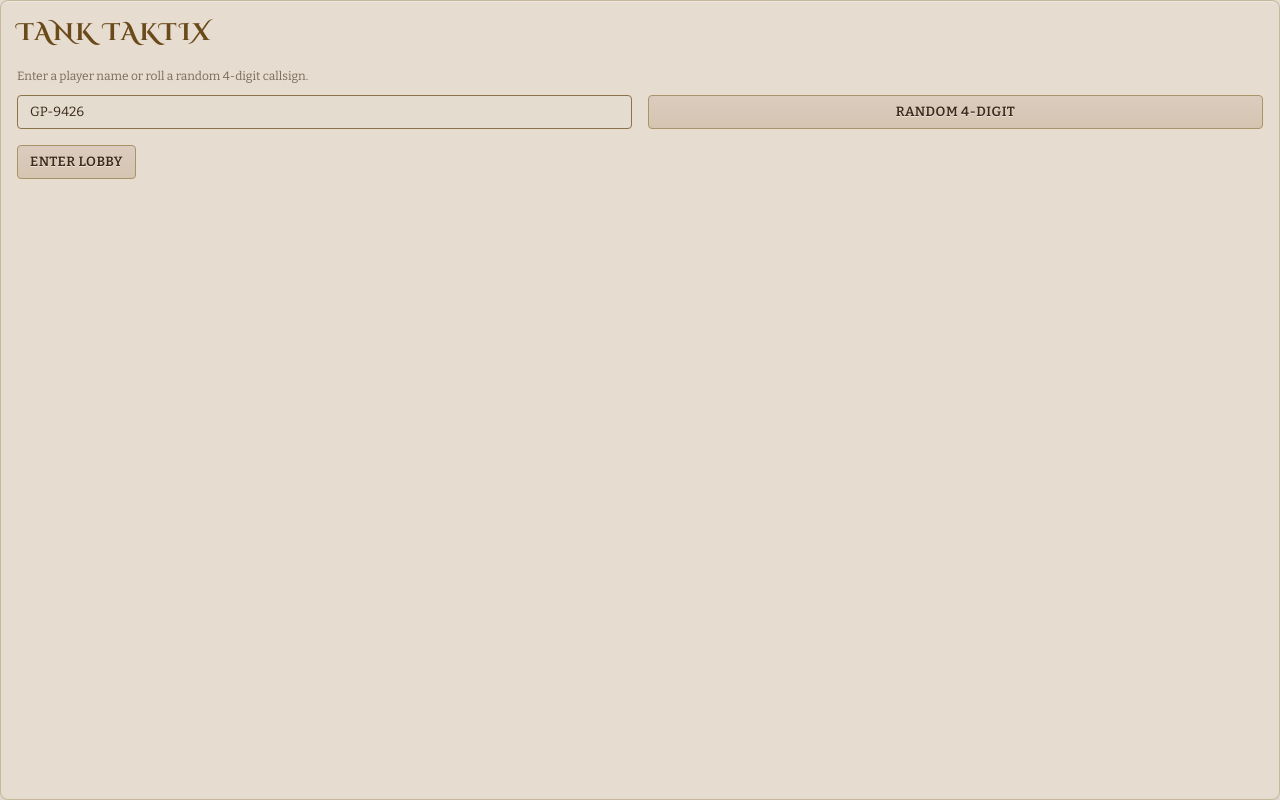
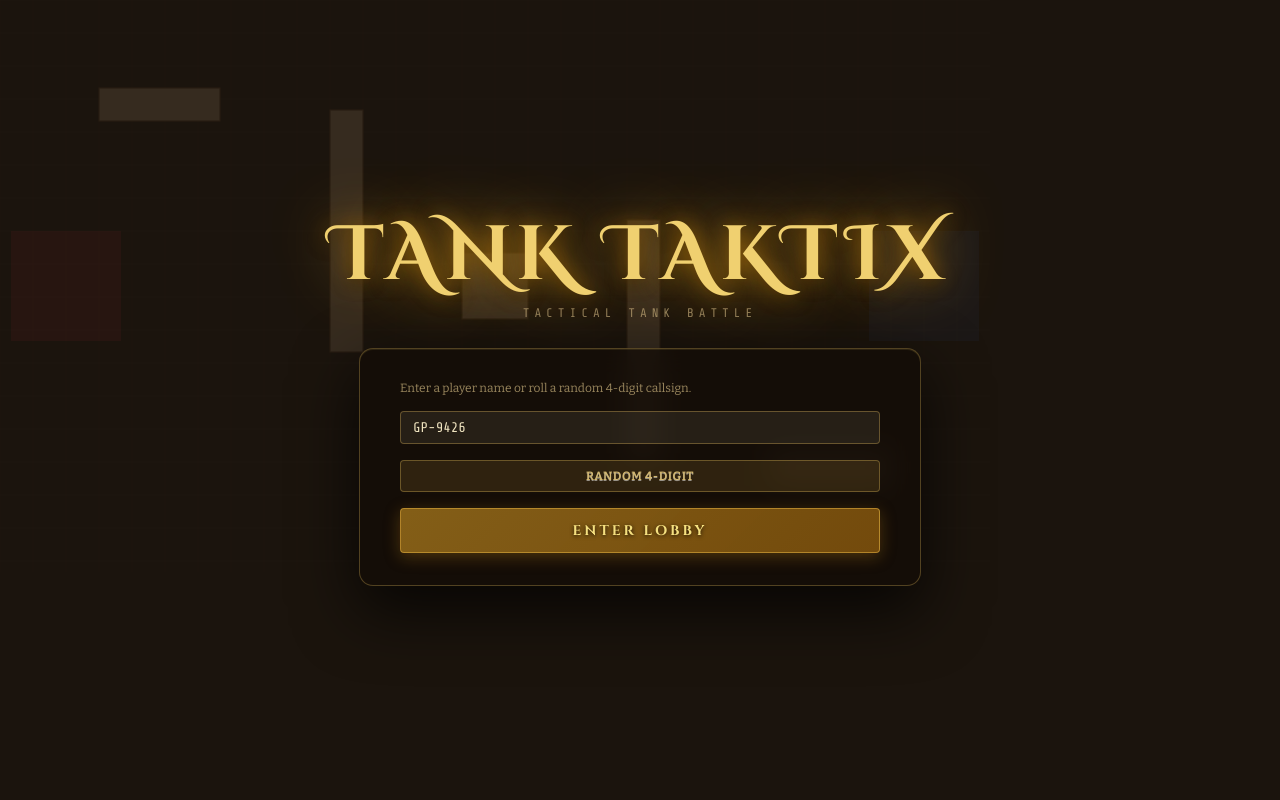
Before and after one commit to nobinko/tanktaktix, a website built with Vite: page client/index.html in a window 1280 px wide. Built offline with nearby package versions, Linux system fonts and the light colour scheme.

Commit message:
feat: 5-10 タイトル画面リデザイン (diep.io方式 背景Canvas + 半透明オーバーレイUI)

```diff
--- a/client/src/main.ts
+++ b/client/src/main.ts
@@ -7,9 +7,11 @@ import { handleServerMessage } from "./net/handlers";
 import { attachKeyboardInput } from "./input/keyboard";
 import { attachMouseInput } from "./input/mouse";
 import { initModalHandlers, showConfirmDialog, showInfoDialog, showModal, showPromptDialog } from "./ui/modal";
+import { startTitleRenderer, stopTitleRenderer } from "./render/titleRenderer";
 
 initAppHtml();
 initModalHandlers();
+startTitleRenderer();
 
 const { canvas, ctx } = getCanvasAndCtx();
 const leaveBtn = document.querySelector("#game-leave-btn") as HTMLButtonElement;
@@ -178,6 +180,7 @@ nameInput.value = savedName;
   state.name = name;
   localStorage.setItem("tt_name", name);
   const savedId = localStorage.getItem("tt_id");
+  stopTitleRenderer();
   connectWs(handleServerMsg, (msg) => showInfoDialog("Connection", msg));
   waitForWsOpen(() => {
     sendWsMessage({ type: "login", payload: { name, id: savedId ?? undefined } });
--- /dev/null
+++ b/client/src/render/titleRenderer.ts
@@ -0,0 +1,133 @@
+import { MAPS } from "@tanktaktix/shared";
+
+// タイトル画面背景描画モジュール
+// MAPS["alpha"] のワールドをゆっくりスクロールさせるフォールバック映像を提供する
+
+let animFrameId = 0;
+let running = false;
+
+// 仮想カメラ状態
+const cam = {
+    x: 0,
+    y: 0,
+    vx: 0.1,
+    vy: 0.06,
+    zoom: 0.55,
+};
+
+const DEMO_MAP_KEY = "alpha";
+
+export const startTitleRenderer = () => {
+    const canvas = document.querySelector("#title-bg") as HTMLCanvasElement | null;
+    if (!canvas) return;
+
+    running = true;
+
+    const resize = () => {
+        canvas.width = canvas.clientWidth || window.innerWidth;
+        canvas.height = canvas.clientHeight || window.innerHeight;
+    };
+    window.addEventListener("resize", resize, { once: false });
+    resize();
+
+    const mapData = (MAPS as any)[DEMO_MAP_KEY];
+    if (!mapData) return;
+
+    const mapW: number = mapData.width || 1800;
+    const mapH: number = mapData.height || 1040;
+
+    const tick = () => {
+        if (!running) return;
+        animFrameId = requestAnimationFrame(tick);
+
+        const w = canvas.width;
+        const h = canvas.height;
+        const ctx = canvas.getContext("2d");
+        if (!ctx) return;
+
+        // カメラをゆっくりパン（端に達したら反転）
+        const viewW = w / cam.zoom;
+        const viewH = h / cam.zoom;
+        const limitX = mapW - viewW;
+        const limitY = mapH - viewH;
+
+        cam.x += cam.vx;
+        cam.y += cam.vy;
+
+        if (limitX > 0) {
+            if (cam.x < 0) { cam.x = 0; cam.vx = Math.abs(cam.vx); }
+            if (cam.x > limitX) { cam.x = limitX; cam.vx = -Math.abs(cam.vx); }
+        } else {
+            cam.x = 0;
+        }
+        if (limitY > 0) {
+            if (cam.y < 0) { cam.y = 0; cam.vy = Math.abs(cam.vy); }
+            if (cam.y > limitY) { cam.y = limitY; cam.vy = -Math.abs(cam.vy); }
+        } else {
+            cam.y = 0;
+        }
+
+        // 背景塗り
+        ctx.clearRect(0, 0, w, h);
+        ctx.fillStyle = "#2a2018";
+        ctx.fillRect(0, 0, w, h);
+
+        ctx.save();
+        ctx.scale(cam.zoom, cam.zoom);
+        ctx.translate(-cam.x, -cam.y);
+
+        // グリッド
+        ctx.strokeStyle = "rgba(180, 150, 80, 0.06)";
+        ctx.lineWidth = 1;
+        for (let x = 0; x < mapW; x += 60) {
+            ctx.beginPath(); ctx.moveTo(x, 0); ctx.lineTo(x, mapH); ctx.stroke();
+        }
+        for (let y = 0; y < mapH; y += 60) {
+            ctx.beginPath(); ctx.moveTo(0, y); ctx.lineTo(mapW, y); ctx.stroke();
+        }
+
+        // 壁・地形
+        if (mapData.walls) {
+            for (const wall of mapData.walls) {
+                const type = (wall as any).type || "wall";
+                if (type === "bush") ctx.fillStyle = "rgba(70, 100, 35, 0.7)";
+                else if (type === "water") ctx.fillStyle = "rgba(40, 70, 100, 0.7)";
+                else if (type === "house") ctx.fillStyle = "#7a5030";
+                else if (type === "oneway") ctx.fillStyle = "rgba(140, 110, 30, 0.6)";
+                else ctx.fillStyle = "#5a4a38";
+                ctx.fillRect(wall.x, wall.y, wall.width, wall.height);
+
+                if (type === "wall") {
+                    ctx.strokeStyle = "#403020";
+                    ctx.lineWidth = 2;
+                    ctx.strokeRect(wall.x, wall.y, wall.width, wall.height);
+                }
+            }
+        }
+
+        // スポーンゾーン（暗い色で）
+        if (mapData.spawnPoints) {
+            for (const sp of mapData.spawnPoints as any[]) {
+                const rgb = sp.team === "red" ? "160,50,50" : "50,80,120";
+                ctx.fillStyle = `rgba(${rgb}, 0.18)`;
+                ctx.fillRect(sp.x - 100, sp.y - 100, 200, 200);
+            }
+        }
+
+        ctx.restore();
+
+        // 薄い暗幕オーバーレイ（UIパネルの読みやすさ向上）
+        ctx.fillStyle = "rgba(10, 6, 2, 0.45)";
+        ctx.fillRect(0, 0, w, h);
+    };
+
+    animFrameId = requestAnimationFrame(tick);
+};
+
+export const stopTitleRenderer = () => {
+    running = false;
+    if (animFrameId) {
+        cancelAnimationFrame(animFrameId);
+        animFrameId = 0;
+    }
+};
--- a/client/src/style.css
+++ b/client/src/style.css
@@ -42,7 +42,131 @@ body {
   box-shadow: 0 20px 50px rgba(0, 0, 0, 0.1), inset 0 1px 0 rgba(255, 255, 255, 0.3);
 }
 
-#login-screen .panel,
+#login-screen {
+  position: relative;
+  overflow: hidden;
+  background: #1a1208;
+}
+
+#title-bg {
+  position: absolute;
+  inset: 0;
+  width: 100%;
+  height: 100%;
+  display: block;
+}
+
+.login-overlay-panel {
+  position: absolute;
+  inset: 0;
+  display: flex;
+  flex-direction: column;
+  align-items: center;
+  justify-content: center;
+  gap: 28px;
+  z-index: 10;
+  padding: 24px;
+}
+
+.title-logo-block {
+  text-align: center;
+  user-select: none;
+}
+
+.title-logo {
+  font-family: "Cinzel Decorative", serif;
+  font-size: clamp(2.2rem, 6vw, 5rem);
+  color: #f0d070;
+  text-shadow:
+    0 0 60px rgba(220, 160, 30, 0.9),
+    0 0 20px rgba(220, 140, 20, 0.6),
+    0 4px 16px rgba(0, 0, 0, 0.95);
+  letter-spacing: 6px;
+  margin: 0 0 8px;
+  line-height: 1.1;
+}
+
+.title-subtitle {
+  font-family: "Share Tech Mono", monospace;
+  font-size: 0.78rem;
+  color: rgba(210, 185, 130, 0.65);
+  letter-spacing: 5px;
+  margin: 0;
+  text-transform: uppercase;
+}
+
+.login-card {
+  background: rgba(18, 12, 6, 0.72);
+  backdrop-filter: blur(14px);
+  -webkit-backdrop-filter: blur(14px);
+  border: 1px solid rgba(200, 165, 80, 0.35);
+  border-radius: 14px;
+  padding: 32px 40px;
+  min-width: 320px;
+  max-width: 480px;
+  width: 90vw;
+  box-shadow:
+    0 24px 64px rgba(0, 0, 0, 0.75),
+    inset 0 1px 0 rgba(255, 220, 100, 0.1);
+}
+
+.login-card .notice {
+  color: rgba(210, 185, 130, 0.7);
+  margin-top: 0;
+  margin-bottom: 16px;
+  font-size: 12px;
+}
+
+.login-card input {
+  background: rgba(255, 240, 200, 0.08);
+  border: 1px solid rgba(200, 165, 80, 0.4);
+  color: #f0e4c0;
+  font-family: "Share Tech Mono", monospace;
+  font-size: 14px;
+}
+
+.login-card input::placeholder {
+  color: rgba(200, 175, 120, 0.45);
+}
+
+.login-card input:focus {
+  outline: none;
+  border-color: rgba(220, 170, 60, 0.7);
+  background: rgba(255, 240, 200, 0.13);
+}
+
+.login-card button {
+  background: rgba(200, 160, 60, 0.15);
+  border: 1px solid rgba(200, 165, 80, 0.4);
+  color: #d4b870;
+  font-size: 12px;
+}
+
+.login-card button:hover {
+  background: rgba(200, 160, 60, 0.28);
+  border-color: rgba(220, 180, 80, 0.65);
+}
+
+.login-enter-btn {
+  width: 100%;
+  padding: 12px !important;
+  font-size: 14px !important;
+  font-family: "Cinzel", serif !important;
+  letter-spacing: 3px !important;
+  background: linear-gradient(135deg, rgba(180, 130, 30, 0.7), rgba(140, 90, 15, 0.8)) !important;
+  border: 1px solid rgba(220, 170, 60, 0.6) !important;
+  color: #f5e080 !important;
+  text-shadow: 0 1px 4px rgba(0, 0, 0, 0.8) !important;
+  box-shadow: 0 4px 16px rgba(180, 120, 20, 0.35) !important;
+  transition: all 0.2s ease !important;
+}
+
+.login-enter-btn:hover {
+  background: linear-gradient(135deg, rgba(200, 150, 40, 0.85), rgba(160, 110, 25, 0.9)) !important;
+  box-shadow: 0 6px 24px rgba(200, 140, 30, 0.55) !important;
+  transform: translateY(-1px);
+}
+
 #lobby-screen .panel {
   overflow: auto;
 }
@@ -50,6 +174,7 @@ body {
 #room-screen {
   padding: 0;
 }
+
 
 #room-screen .panel {
   border: none;
--- a/client/src/ui/dom.ts
+++ b/client/src/ui/dom.ts
@@ -7,15 +7,21 @@ export const initAppHtml = () => {
   if (!app) throw new Error("Missing #app container");
   app.innerHTML = `
   <section id="login-screen" class="screen active">
-    <div class="panel">
-      <h1>Tank Taktix</h1>
-      <p class="notice">Enter a player name or roll a random 4-digit callsign.</p>
-      <div class="grid two">
-        <input id="name-input" placeholder="Player name" maxlength="16" />
-        <button id="random-name">Random 4-digit</button>
+    <canvas id="title-bg"></canvas>
+    <div class="login-overlay-panel">
+      <div class="title-logo-block">
+        <h1 class="title-logo">TANK TAKTIX</h1>
+        <p class="title-subtitle">TACTICAL TANK BATTLE</p>
       </div>
-      <div style="margin-top: 16px; display: flex; gap: 12px;">
-        <button id="login-btn">Enter Lobby</button>
+      <div class="login-card">
+        <p class="notice">Enter a player name or roll a random 4-digit callsign.</p>
+        <div class="grid two">
+          <input id="name-input" placeholder="Player name" maxlength="16" />
+          <button id="random-name">Random 4-digit</button>
+        </div>
+        <div style="margin-top: 16px;">
+          <button id="login-btn" class="login-enter-btn">ENTER LOBBY</button>
+        </div>
       </div>
     </div>
   </section>
```
Also changed, not shown: docs/ROADMAP.md (+4 -4 lines).
